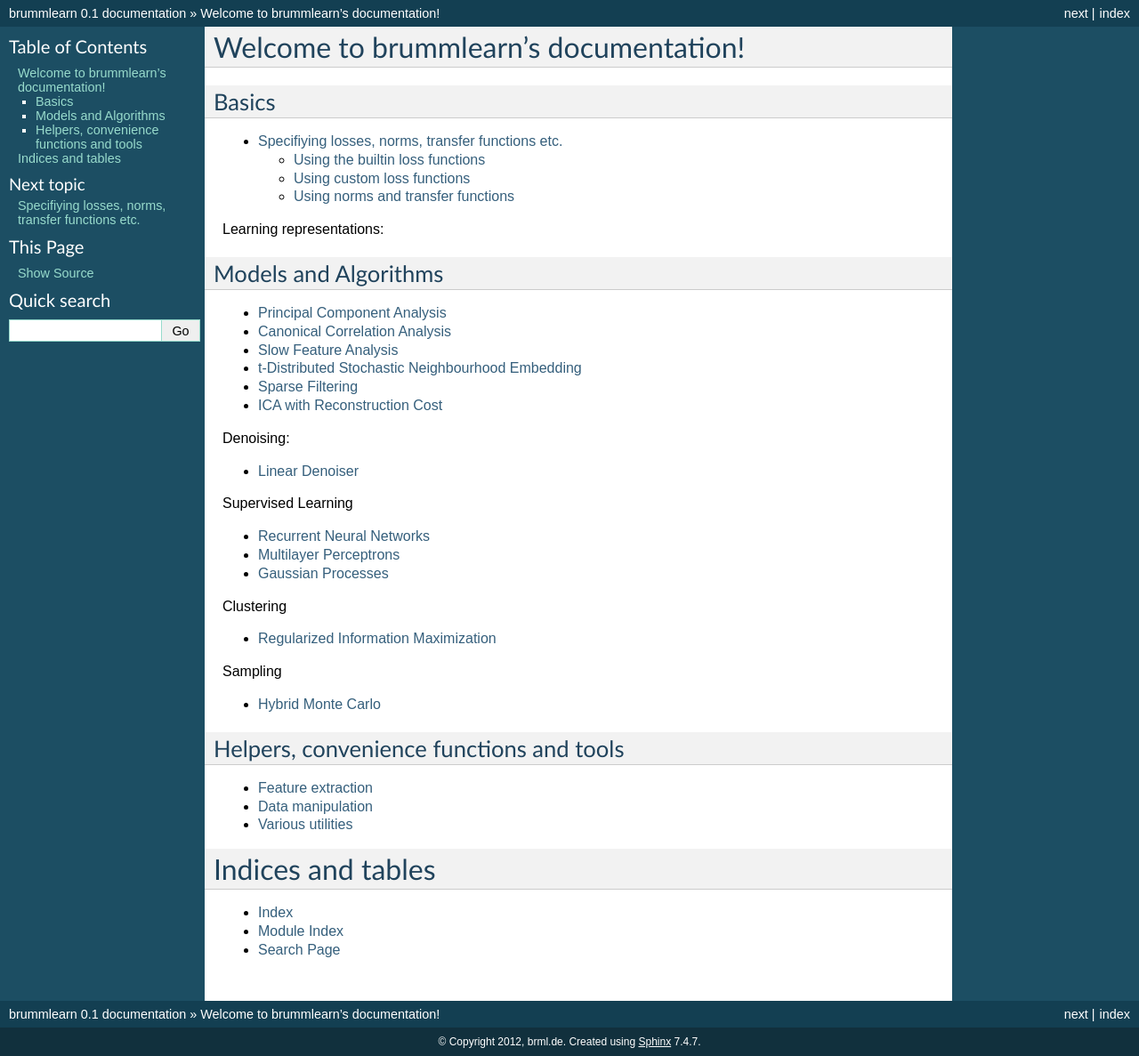
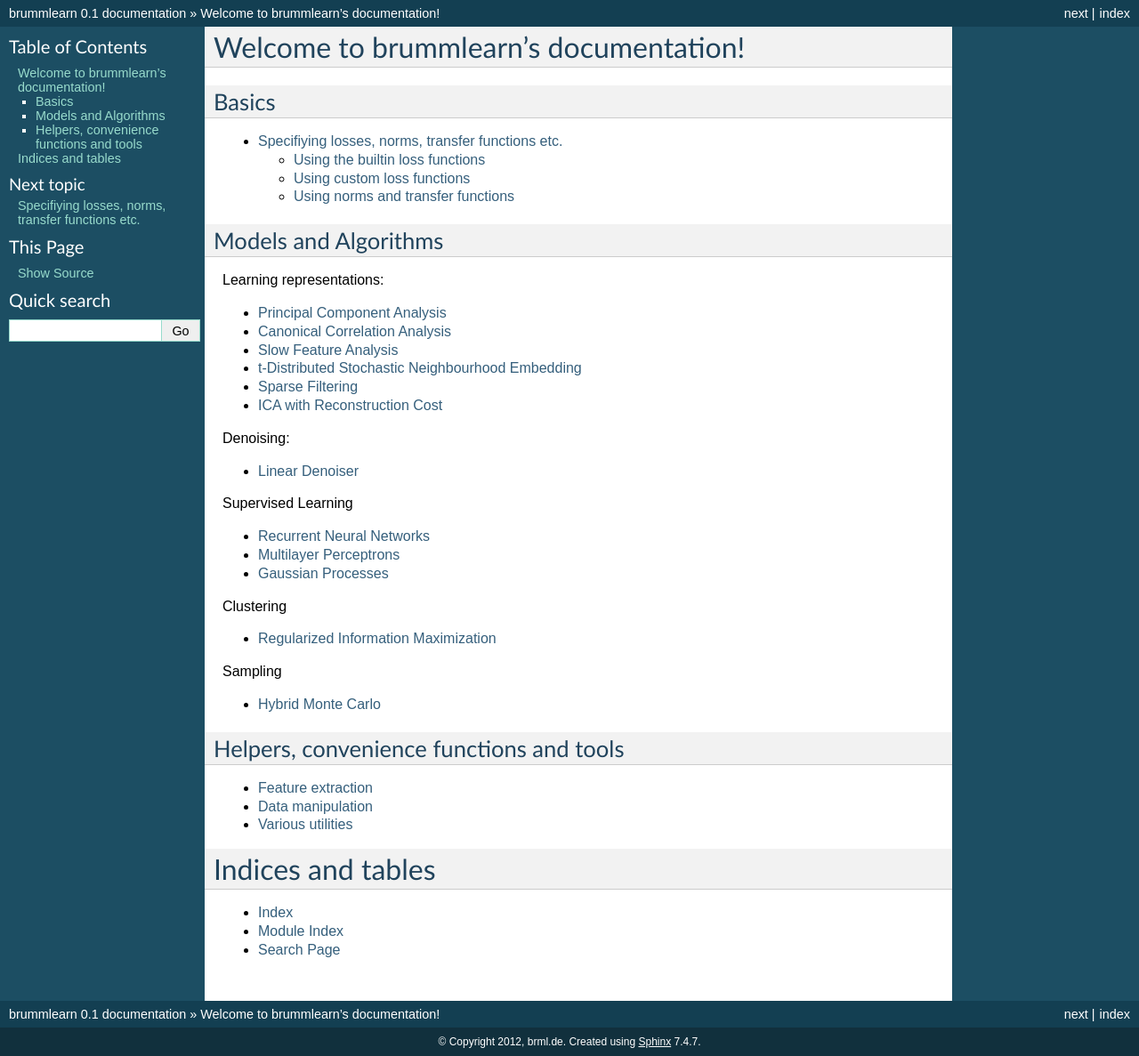
Before and after one commit to breze-no-salt/breze, a Sphinx documentation site: the page built from docs/source/index.rst, in a window 1280 px wide. Shown: the whole page at 89% size. Built offline with Sphinx 7.4.7, drawn with Linux system fonts in a browser that asks for light colours.

Commit message:
tidying up docs

```diff
--- a/docs/source/index.rst
+++ b/docs/source/index.rst
@@ -12,11 +12,11 @@ Basics
 .. toctree::
    specify
 
-Learning representations:
-
 
 Models and Algorithms
 ---------------------
+
+Learning representations:
 
 .. toctree::
    pca
```
